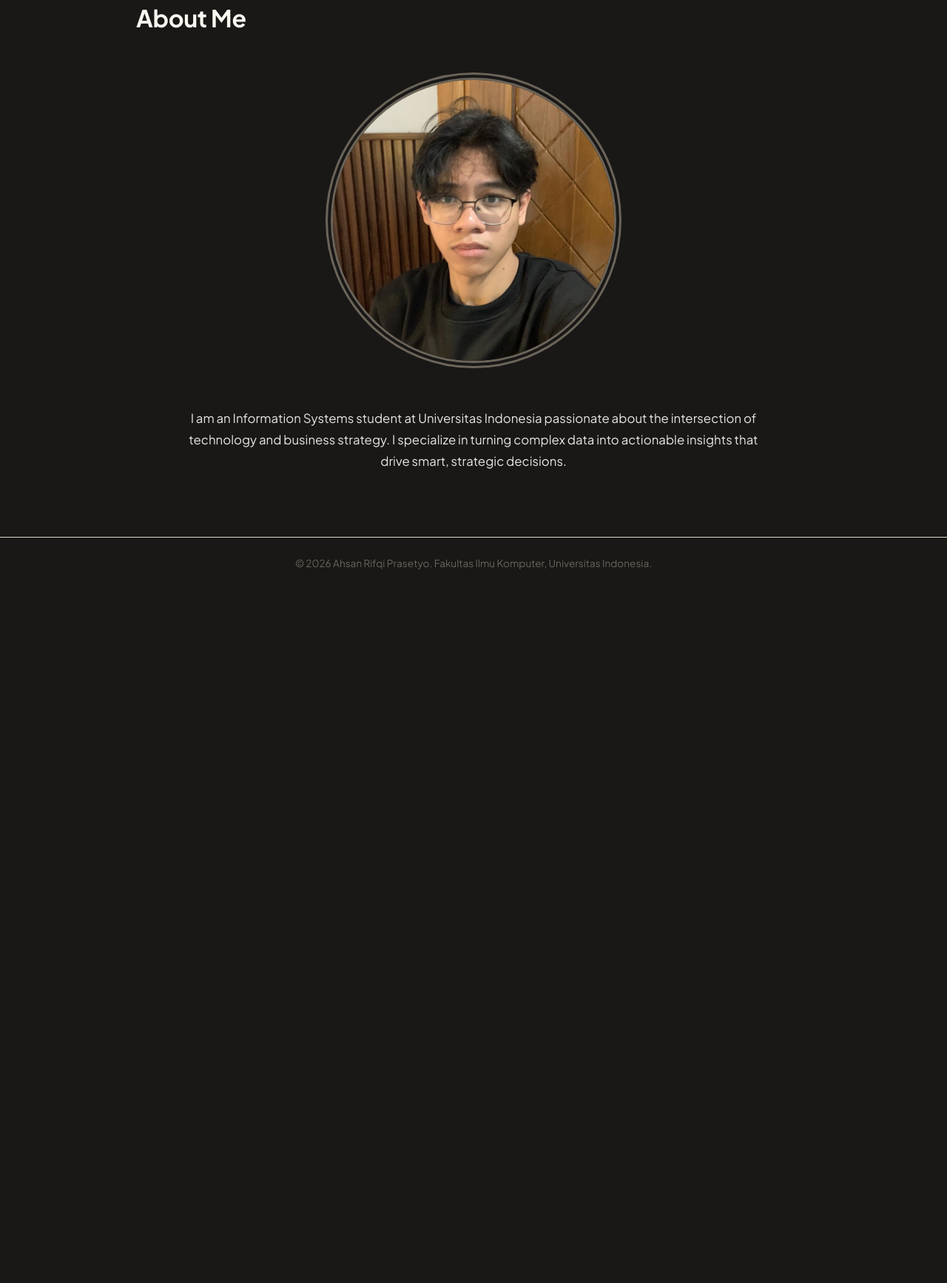
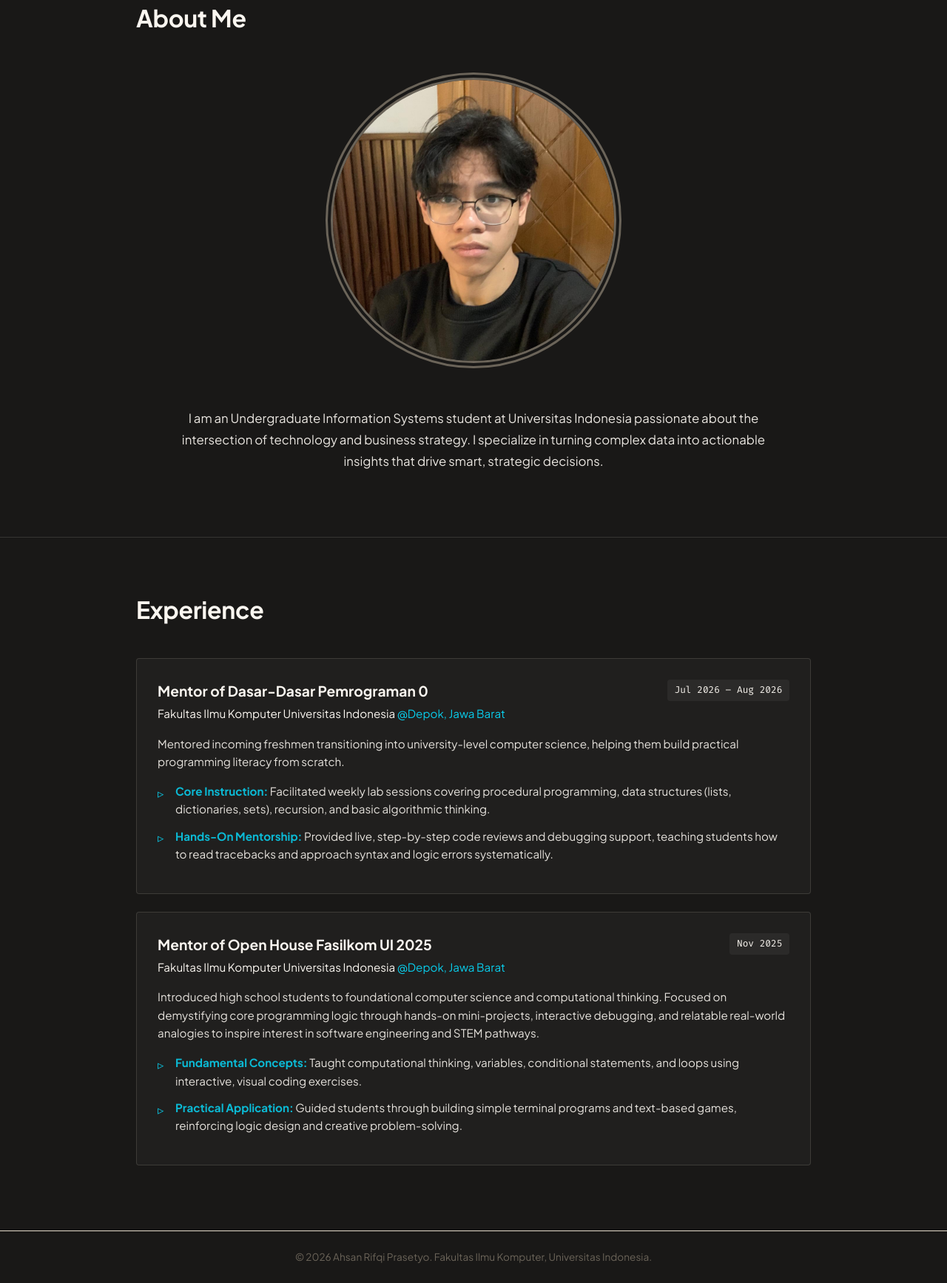
Before and after one commit to ahsanrifqi02-a/myportofolio, a Django app: page / in a window 1280 px wide. Shown: the part 605-2340 px from the top of the page at 74% size. Before the commit the page ends 1375 px from the top, so only its background shows below. Run offline with Django 5.2, Linux system fonts and the light colour scheme.

Commit message:
feat: Adding Experience Section with Hover Animation

```diff
--- a/static/css/style.css
+++ b/static/css/style.css
@@ -189,11 +217,112 @@ span.h1 {
     opacity: 0.92;
 }
 
-.skills {
+/* Experience Cards */
+.experience-list {
+    display: flex;
+    flex-direction: column;
+    gap: 1.5rem;
+}
+
+.experience-card {
+    background-color: rgba(255, 255, 255, 0.03);
+    border: 1px solid rgba(227, 217, 201, 0.15);
+    border-radius: var(--radius);
+    padding: 1.75rem;
+    transition: border-color 0.25s ease, background-color 0.25s ease, transform 0.25s ease;
+}
+
+.experience-card:hover {
+    border-color: var(--accent);
+    background-color: rgba(255, 255, 255, 0.05);
+    transform: translateY(-1px);
+}
+
+.exp-header {
+    display: flex;
+    justify-content: space-between;
+    align-items: flex-start;
+    gap: 1rem;
+    margin-bottom: 1rem;
+    flex-wrap: wrap;
+}
+
+.exp-role {
+    font-size: 1.2rem;
+    font-weight: 700;
+    color: var(--paper);
+}
+
+.exp-org {
+    font-size: 0.95rem;
+    color: var(--paper);
+    margin-top: 0.2rem;
+}
+
+.exp-location {
+    color: var(--accent);
+}
+
+.exp-period {
+    font-family: 'Fira Code', monospace;
+    font-size: 0.8rem;
+    color: var(--paper);
+    background-color: rgba(255, 255, 255, 0.05);
+    padding: 0.25rem 0.6rem;
+    border-radius: var(--radius);
+    white-space: nowrap;
+}
+
+.exp-desc {
+    font-size: 0.95rem;
+    color: var(--paper);
+    opacity: 0.9;
+    line-height: 1.6;
+    margin-bottom: 0.8rem;
+}
+
+/* --- Experience Bullets --- */
+.exp-bullets {
+    list-style: none; /* Remove default discs */
+    padding-left: 0;
+    margin-top: 1rem;
+    margin-bottom: 0.8rem;
+    color: var(--paper);
+    opacity: 0.9;
+    font-size: 0.95rem;
+    line-height: 1.6;
+}
+.exp-bullets li {
+    position: relative;
+    padding-left: 1.5rem;
+    margin-bottom: 0.75rem;
+}
+.exp-bullets li::before {
+    content: "▹"; /* Cool custom arrow/bullet */
+    color: var(--accent);
+    position: absolute;
+    left: 0;
+    top: 0.1rem;
+    font-size: 1.1em;
+}
+.exp-bullets strong {
+    color: var(--accent);
+    font-weight: 700;
+}
+
+.exp-middot {
+    color: var(--accent);
+    margin: 0 0.5rem;
+    font-size: 1.2em;
+    vertical-align: middle;
+}
+
+
+/* .skills {
     color: var(--paper);
     max-width: 2000px;
     font-weight: 700;
-}
+} */
 
 .meta-list {
     display: flex;
--- a/templates/index.html
+++ b/templates/index.html
@@ -83,13 +83,60 @@
                 </div>
                 <div class="about-content scroll-reveal">
                     <div class="bio" style="text-align: center; max-width: 800px; margin: 0 auto;">
-                        <p class="bio-line">I am an Information Systems student at Universitas Indonesia passionate about the intersection of technology and business strategy. I specialize in turning complex data into actionable insights that drive smart, strategic decisions.</p>
+                        <p class="bio-line">I am an Undergraduate Information Systems student at Universitas Indonesia passionate about the intersection of technology and business strategy. I specialize in turning complex data into actionable insights that drive smart, strategic decisions.</p>
                     </div>
                 </div>
             </div>
         </section>
-        <!-- Experience Section (soon) -->
+        <!-- Experience Section -->
+        <section class="section" id="experience">
+            <div class="container">
+                <div class="section-header">
+                    <h2 class="section-title">Experience</h2>
+                </div>
+                <div class="experience-list">
+                    <!-- Experience Item 1 -->
+                    <article class="experience-card scroll-reveal">
+                        <div class="exp-header">
+                            <div>
+                                <h3 class="exp-role">Mentor of Dasar-Dasar Pemrograman 0</h3>
+                                <p class="exp-org">Fakultas Ilmu Komputer Universitas Indonesia </span> <span class="exp-location">@Depok, Jawa Barat</span></p>
+                            </div>
+                            <span class="exp-period">Jul 2026 &ndash; Aug 2026 </span>
+                        </div>
+                        <div class="exp-body">
+                            <p class="exp-desc">
+                                Mentored incoming freshmen transitioning into university-level computer science, helping them build practical programming literacy from scratch.
+                            </p>
+                            <ul class="exp-bullets">
+                                <li><strong>Core Instruction:</strong> Facilitated weekly lab sessions covering procedural programming, data structures (lists, dictionaries, sets), recursion, and basic algorithmic thinking.</li>
+                                <li><strong>Hands-On Mentorship:</strong> Provided live, step-by-step code reviews and debugging support, teaching students how to read tracebacks and approach syntax and logic errors systematically.</li>
+                            </ul>
+                        </div>
+                    </article>
 
+                    <!-- Experience Item 2-->
+                    <article class="experience-card scroll-reveal">
+                        <div class="exp-header">
+                            <div>
+                                <h3 class="exp-role">Mentor of Open House Fasilkom UI 2025</h3>
+                                <p class="exp-org">Fakultas Ilmu Komputer Universitas Indonesia </span> <span class="exp-location">@Depok, Jawa Barat</span></p>
+                            </div>
+                            <span class="exp-period">Nov 2025</span>
+                        </div>
+                        <div class="exp-body">
+                            <p class="exp-desc">
+                                Introduced high school students to foundational computer science and computational thinking. Focused on demystifying core programming logic through hands-on mini-projects, interactive debugging, and relatable real-world analogies to inspire interest in software engineering and STEM pathways.
+                            </p>
+                            <ul class="exp-bullets">
+                                <li><strong>Fundamental Concepts:</strong> Taught computational thinking, variables, conditional statements, and loops using interactive, visual coding exercises.</li>
+                                <li><strong>Practical Application:</strong> Guided students through building simple terminal programs and text-based games, reinforcing logic design and creative problem-solving.</li>
+                            </ul>
+                        </div>
+                    </article>
+                </div>
+            </div>
+        </section>
     </main>
 
     <footer class="site-footer">
```
Also changed, not shown: other parts of static/css/style.css (+28 -28 lines).
